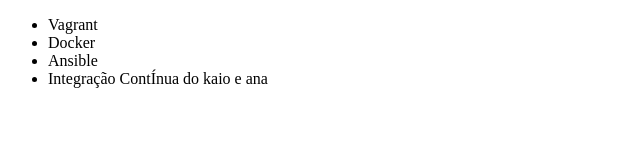
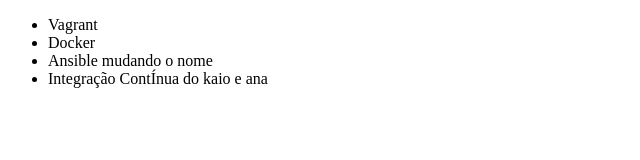
Before and after one commit to Kaio-rodriguesR/projetocurso, a plain HTML site: page index.html in a window 1280 px wide. Shown: the whole page, without its empty margins (0-640 px from the left). Drawn offline with Linux system fonts and the light colour scheme.

Commit message:
mudando o nome

```diff
--- a/index.html
+++ b/index.html
@@ -8,7 +8,7 @@
     <ul>
         <li>Vagrant</li>
         <li>Docker</li>
-        <li>Ansible</li>
+        <li>Ansible mudando o nome</li>
         <li>Integração ContÍnua do kaio e ana</li>
     </ul>
 </body>
```
